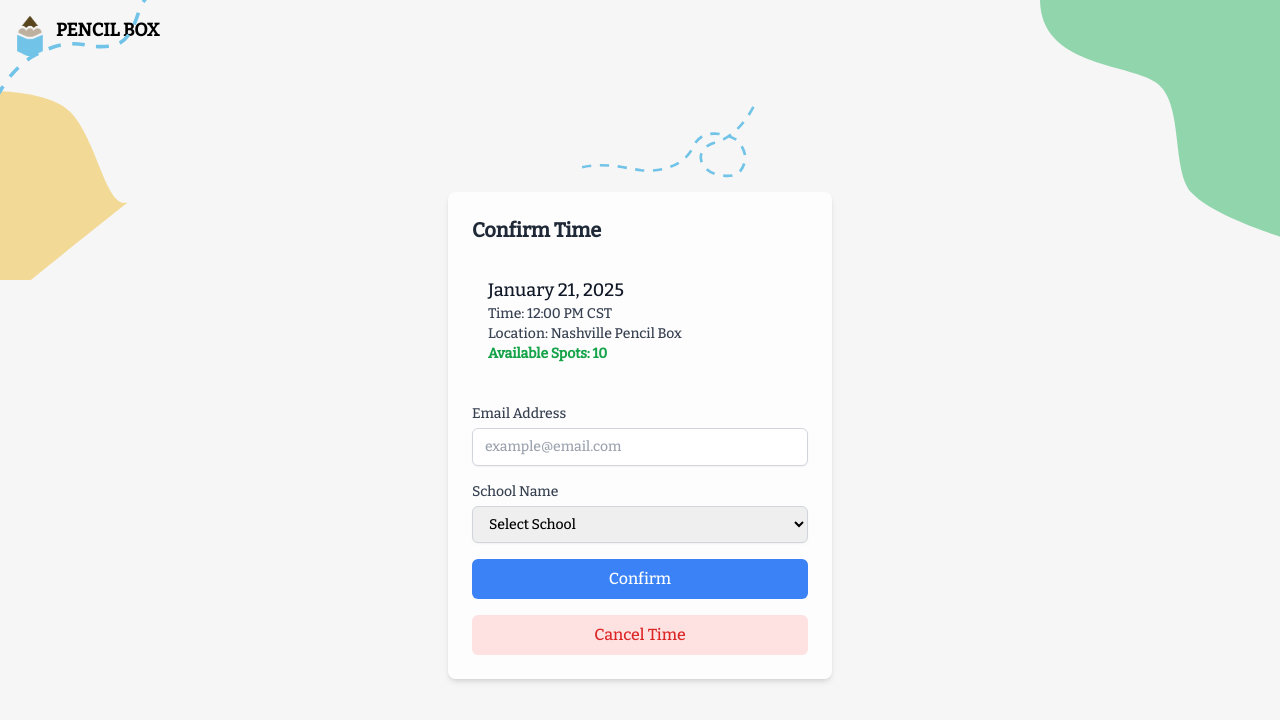
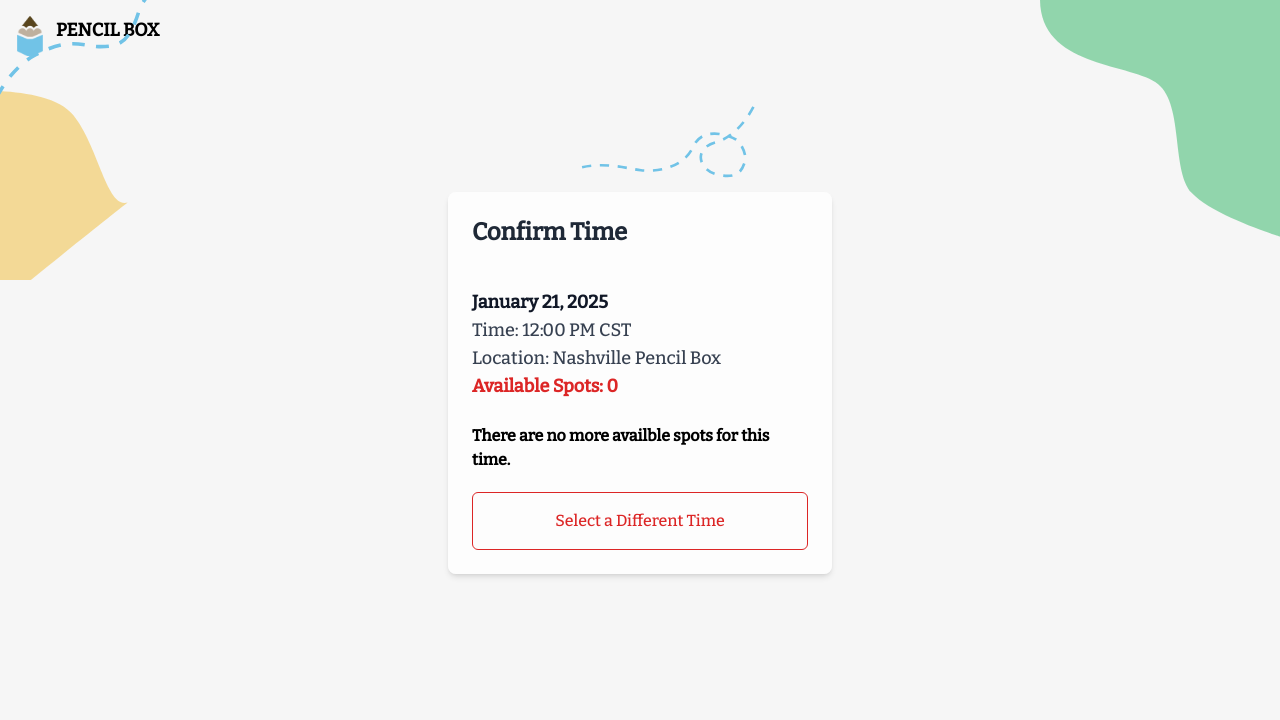
Before and after one commit to Pencil-For-Schools/pencil-tech-ui, a Next.js app: page /register-to-shop in a window 1280 px wide. Shown: the top 720 px of the page. Built offline with nearby package versions, Linux system fonts and the light colour scheme.

Commit message:
modify avail and reg page and connect schedule to router

```diff
--- a/src/app/(scheduling)/register-to-shop/page.js
+++ b/src/app/(scheduling)/register-to-shop/page.js
@@ -1,27 +1,37 @@
-'use client';
+"use client";
 
-import { useEffect, useState } from 'react';
+import { useEffect, useState } from "react";
+import { useRouter } from 'next/navigation'
+
 
 const intialState = {
-  email: '',
-  school: '',
-}
+  email: "",
+  school: "",
+};
+
+const schedule_item_sample = {
+  date: "January 21, 2025",
+  time: "12:00 PM CST",
+  location: "Nashville Pencil Box",
+  available_spots: 0,
+};
 
 // https://example.com/register-to-shop?schedule_item_id={ID}
-export default function ConfirmTime({ params, searchParams}) {
+export default function ConfirmTime({ params, searchParams }) {
   const [email, setEmail] = useState(intialState.email);
   const [school, setSchool] = useState(intialState.school);
+  const [scheduleItem, setScheduleItem] = useState(schedule_item_sample);
 
+  const router = useRouter()
 
-  useEffect(()=>{
+  useEffect(() => {
     // MAKE CALL TO API USING SEARCHPARAMS ID :
-
-  }, [params, searchParams])
+  }, [params, searchParams]);
 
   const resetForm = () => {
     setEmail(intialState.email);
     setSchool(intialState.school);
-  }
+  };
 
   const handleSubmit = (e) => {
     e.preventDefault();
@@ -31,35 +41,47 @@ export default function ConfirmTime({ params, searchParams}) {
     console.log("YOU SUBMITTED, YA FILTHY ANIMAL! We need an API");
 
     resetForm();
-  }
+  };
 
   return (
     <div className="flex flex-col items-center justify-center mt-[120px] relative z-[1000]">
       <div className="shadow-md bg-white/80 rounded-lg p-6 w-full max-w-sm">
-        <h2 className="text-xl font-semibold text-gray-800 mb-4">Confirm Time</h2>
-        <div className="p-4 rounded-md mb-6">
-          <p className="text-lg font-medium text-gray-900">January 21, 2025</p>
-          <p className="text-sm text-gray-700">Time: 12:00 PM CST</p>
-          <p className="text-sm text-gray-700">Location: Nashville Pencil Box</p>
-          <p className="text-sm text-green-600 font-semibold">Available Spots: 10</p>
+        <h2 className="text-2xl font-bold text-gray-800 mb-4">Confirm Time</h2>
+        <div className="pt-6 rounded-md mb-6">
+          <p className="text-lg font-bold text-gray-900">{scheduleItem.date}</p>
+          <p className="text-lg text-gray-700">Time: {scheduleItem.time}</p>
+          <p className="text-lg text-gray-700">
+            Location: {scheduleItem.location}
+          </p>
+          <p className={`text-lg ${scheduleItem.available_spots ? 'text-green-600 ': 'text-red-600'  } font-semibold`}>
+            Available Spots: {scheduleItem.available_spots}
+          </p>
         </div>
+
+        {scheduleItem.available_spots ? (
           <form onSubmit={handleSubmit} className="space-y-4">
             <div>
-            <label className="block text-sm font-medium text-gray-700">Email Address</label>
+              <label className="block text-sm font-medium text-gray-700">
+                Email Address
+              </label>
               <input
                 type="email"
                 value={email}
                 onChange={(e) => setEmail(e.target.value)}
                 placeholder="example@email.com"
-              className="mt-1 block w-full px-3 py-2 border border-gray-300 rounded-md shadow-sm focus:outline-none focus:ring-blue-500 focus:border-blue-500 sm:text-sm"
+                className="w-full p-3 border border-gray-300 rounded focus:outline-none focus:ring-2 focus:ring-blue-500"
+                required
               />
             </div>
             <div>
-            <label className="block text-sm font-medium text-gray-700">School Name</label>
+              <label className="block text-sm font-medium text-gray-700">
+                School Name
+              </label>
               <select
                 value={school}
                 onChange={(e) => setSchool(e.target.value)}
-              className="mt-1 block w-full px-3 py-2 border border-gray-300 rounded-md shadow-sm focus:outline-none focus:ring-blue-500 focus:border-blue-500 sm:text-sm"
+                className="w-full p-3 border border-gray-300 rounded focus:outline-none focus:ring-2 focus:ring-blue-500"
+                required
               >
                 <option value="">Select School</option>
                 <option value="School 1">School 1</option>
@@ -70,18 +92,24 @@ export default function ConfirmTime({ params, searchParams}) {
             <div className="flex flex-col">
               <button
                 type="submit"
-              className="flex-1 bg-blue-500 text-white px-4 py-2 rounded-md hover:bg-blue-600 mb-4 transition-colors"
+                className="flex-1 bg-blue-900 text-white px-4 py-4 rounded-md hover:bg-blue-600 mb-4 transition-colors"
               >
                 Confirm
               </button>
+            </div>
+          </form>
+        ) :
+        (
+          <h3 className="mb-5 font-bold">There are no more availble spots for this time.</h3>
+        )}
+
         <button
           type="button"
-              className="flex-1 bg-red-100 text-red-600 px-4 py-2 rounded-md hover:bg-red-200 transition-colors"
+          onClick={() => router.push('/select-time')}
+          className="w-full text-red-600 px-4 py-4 rounded-md border-red-600 border hover:bg-red-800 hover:text-white transition-colors"
         >
-              Cancel Time
+          Select a Different Time
         </button>
-          </div>
-        </form>
       </div>
     </div>
   );
```
Lines whose indentation alone changed are shown as unchanged.
